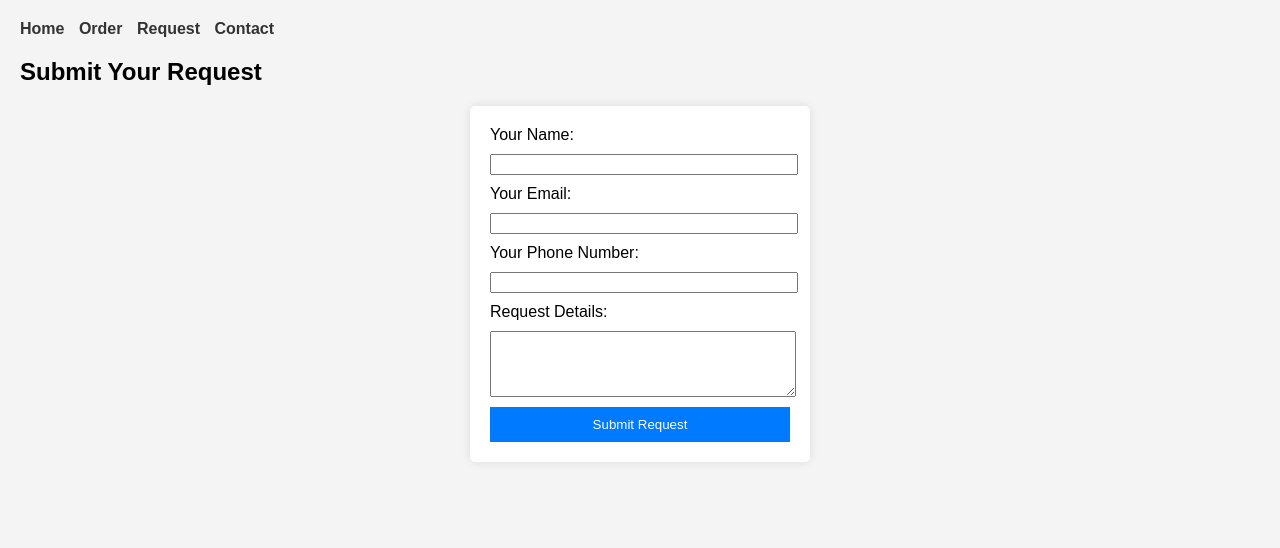
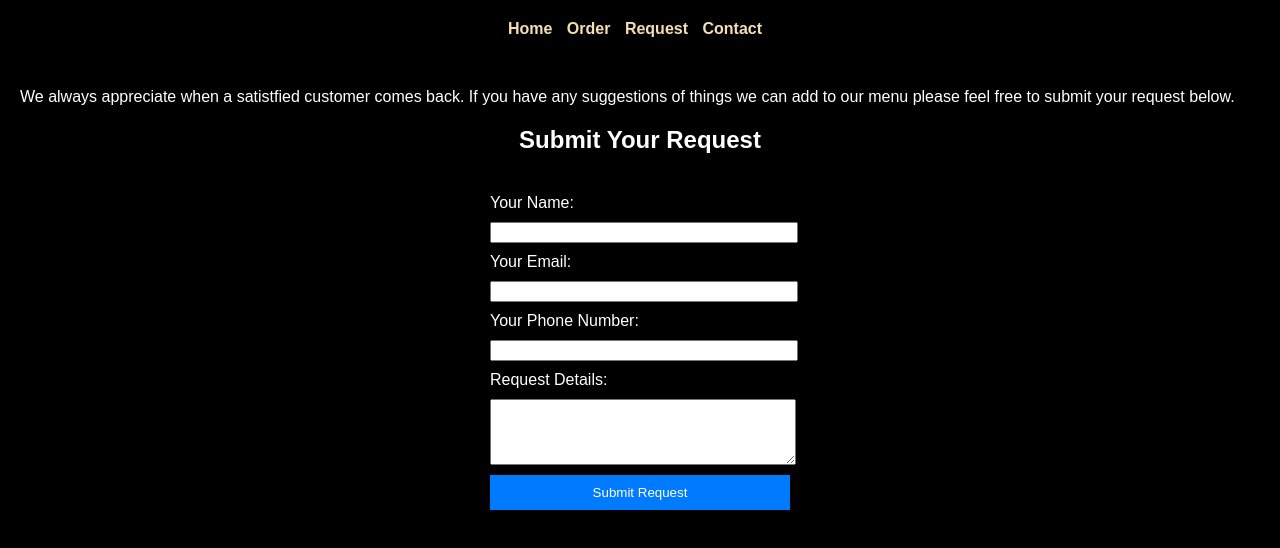
Before and after one commit to George-Dev-Web/finalproject, a plain HTML site: page pages/request.html in a window 1280 px wide. Drawn offline with Linux system fonts and the light colour scheme.

Commit message:
Some more changes

```diff
--- a/pages/request.html
+++ b/pages/request.html
@@ -9,11 +9,12 @@
         font-family: Arial, sans-serif;
         margin: 20px;
         padding: 0;
-        background-color: #f4f4f4;
+        background-color: black;
       }
       nav ul {
         list-style: none;
         padding: 0;
+        text-align: center;
       }
       nav ul li {
         display: inline;
@@ -21,16 +22,17 @@
       }
       nav ul li a {
         text-decoration: none;
-        color: #333;
+        color: wheat;
         font-weight: bold;
       }
       form {
-        background: white;
+        background: none;
         padding: 20px;
         border-radius: 5px;
         box-shadow: 0px 0px 10px rgba(0, 0, 0, 0.1);
         max-width: 300px;
         margin: auto;
+        color: white;
       }
       label,
       input,
@@ -52,6 +54,13 @@
         color: green;
         font-weight: bold;
       }
+      h2 {
+        color: white;
+        text-align: center;
+      }
+      p {
+        color: white;
+      }
     </style>
   </head>
   <body>
@@ -63,6 +72,12 @@
         <li><a href="../pages/about.html">Contact</a></li>
       </ul>
     </nav>
+    <br />
+    <p>
+      We always appreciate when a satistfied customer comes back. If you have
+      any suggestions of things we can add to our menu please feel free to
+      submit your request below.
+    </p>
 
     <h2>Submit Your Request</h2>
     <form id="requestForm">
```
